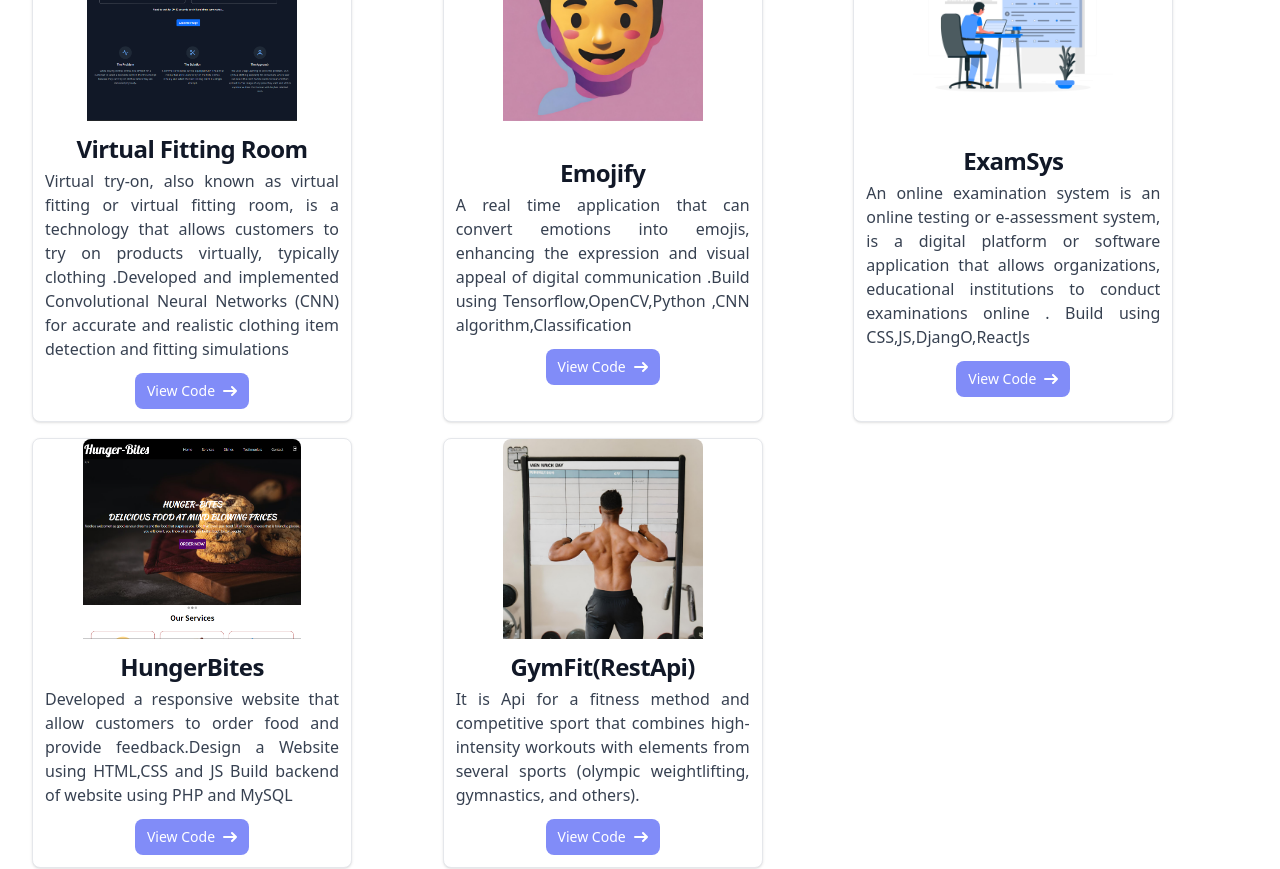
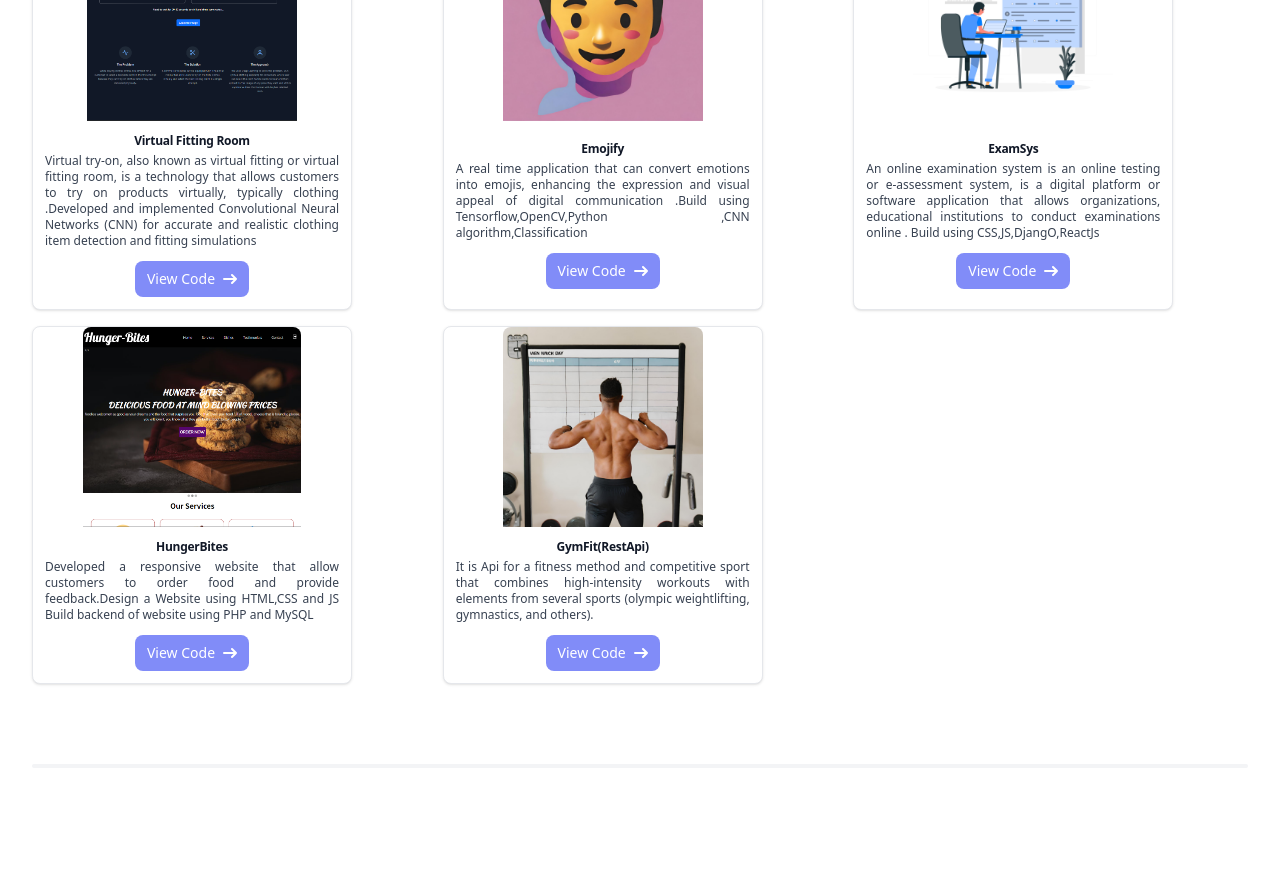
Before and after one commit to Prajwal28432/Dev-Portfolio, a React (Vite) app: page / in a window 1280 px wide. Shown: the part 1980-2849 px from the top of the page. Built offline with nearby package versions, Linux system fonts and the light colour scheme.

Commit message:
Update Card.jsx

```diff
--- a/src/components/card/Card.jsx
+++ b/src/components/card/Card.jsx
@@ -5,7 +5,7 @@ function Card({ title, imageUrl, description ,viewUrl}) {
     <div className="max-w-xs bg-white border border-gray-200 rounded-lg shadow dark:bg-gray-800 dark:border-gray-700 grid grid-cols-1 ">
       <a href="#">
         <img
-          className="rounded-t-lg"
+          className="rounded-t-lg "
           src={imageUrl}
           alt=""
           style={{ width: "auto", height: "200px", margin: "0 auto" }}
@@ -13,11 +13,11 @@ function Card({ title, imageUrl, description ,viewUrl}) {
       </a>
       <div className="p-3">
         <a href="#">
-          <h5 className="mb-1 text-2xl font-bold tracking-tight text-gray-900 dark:text-white">
+          <h5 className="mb-1 text-xs  font-bold tracking-tight text-gray-900 dark:text-white">
             {title}
           </h5>
         </a>
-        <p className="mb-3 font-normal text-justify justify-center text-gray-700 dark:text-gray-400">
+        <p className="mb-3 text-xs font-normal text-justify justify-center text-gray-700 dark:text-gray-400">
           {description}
         </p>
         <a
```
